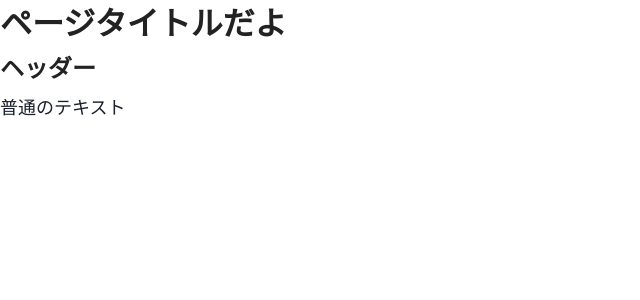
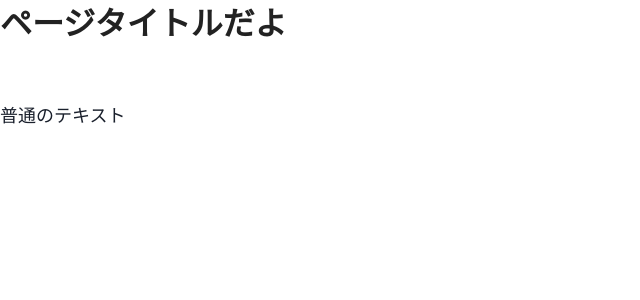
Before and after one commit to onikan27/myPortfolio, a Next.js app: page /components in a window 1280 px wide. Shown: the top 300 px of the page, without its empty margins (0-640 px from the left). Built offline with nearby package versions, Linux system fonts and the light colour scheme.

Commit message:
feat: add header conmponent

```diff
--- a/src/components/atoms/Header.tsx
+++ b/src/components/atoms/Header.tsx
@@ -1,14 +1,16 @@
 import { Flex, Text } from '@chakra-ui/layout'
 
-type HeaderProps = {
-  header: string
-}
-
-const Header: React.FC<HeaderProps> = ({ header }) => {
+const Header: React.FC = ({ children }) => {
   return (
     <Flex>
-      <Text fontSize="24px" fontWeight="700" lineHeight="1.75" color="#222">
-        {header}
+      <Text
+        fontSize="24px"
+        fontWeight="700"
+        lineHeight="1.75"
+        color="#222"
+        mt="50px"
+      >
+        {children}
       </Text>
     </Flex>
   )
```
